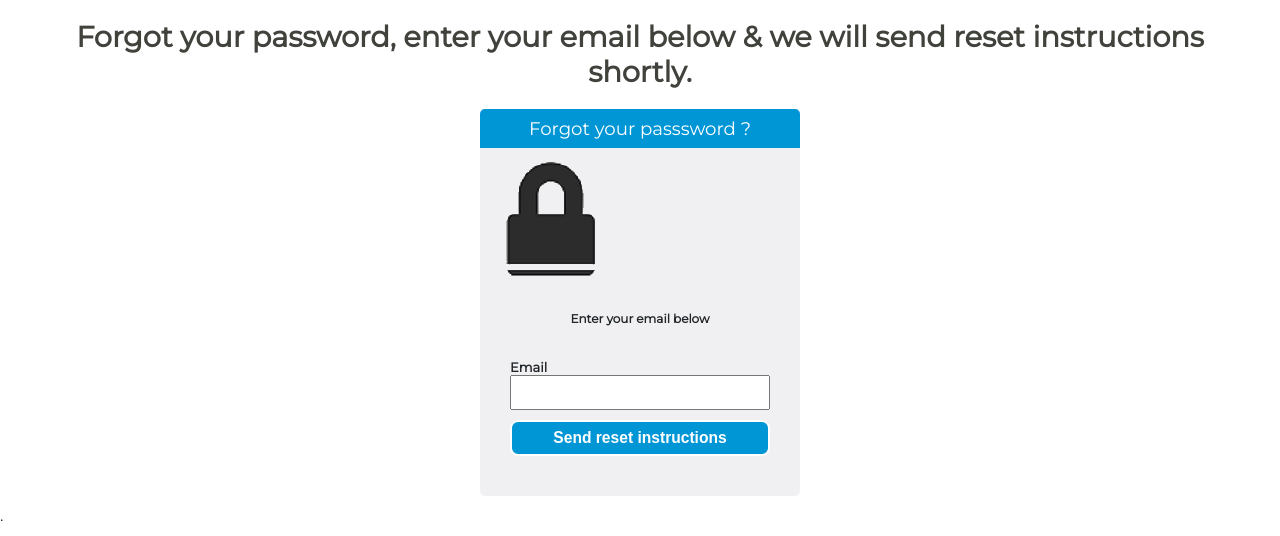
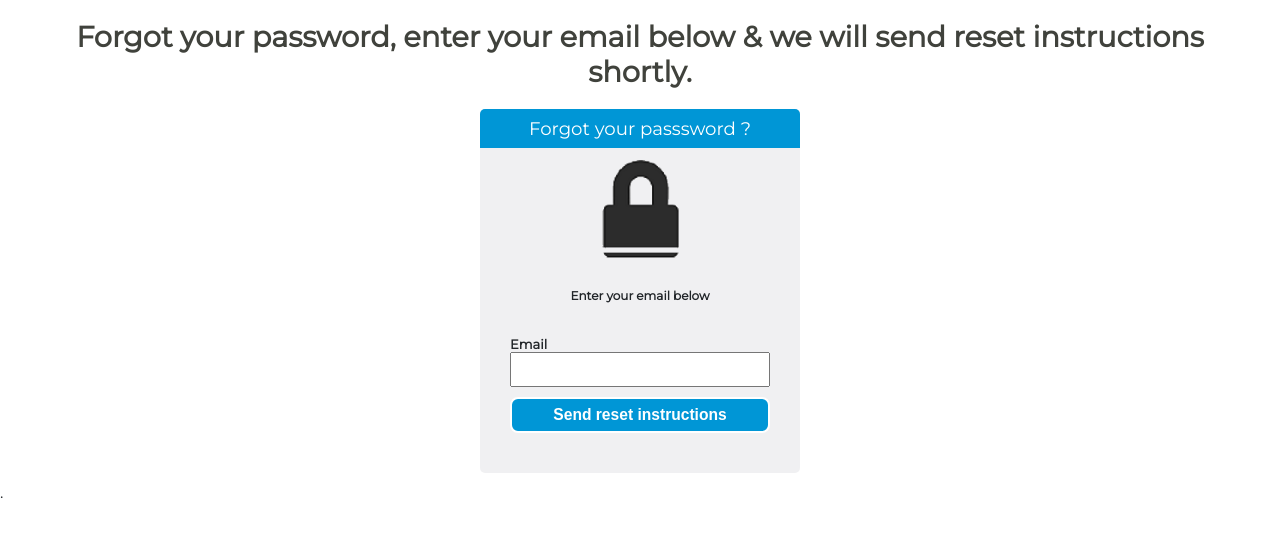
Before and after one commit to KabakiAntony/rms, a Flask app: page /fe/forgot in a window 1280 px wide. Shown: the part 60-596 px from the top of the page. Run offline with Flask 2, Linux system fonts and the light colour scheme; parts of the project's set-up code (start-up, migrations or seed data) failed here and were passed over.

Commit message:
styled new pages forgot and new-pass

```diff
--- a/app/static/css/rms-main.css
+++ b/app/static/css/rms-main.css
@@ -179,6 +179,13 @@ font-size: 120%;
 }
 #hack{
     padding-bottom:30px;
+}
+#forgot-img{
+  height:120px;
+  width:120px;
+  display:block;
+  margin:auto;
+
 }
 footer
   {
```
